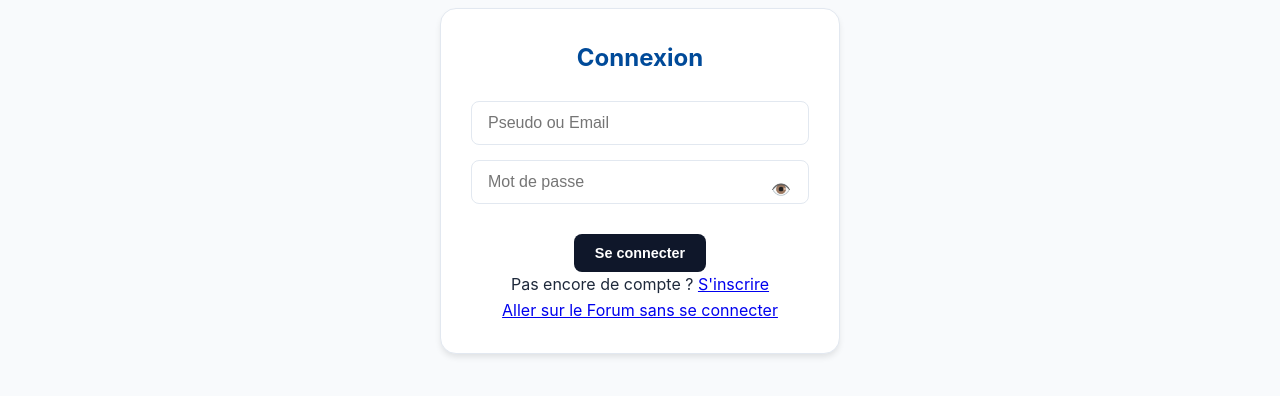
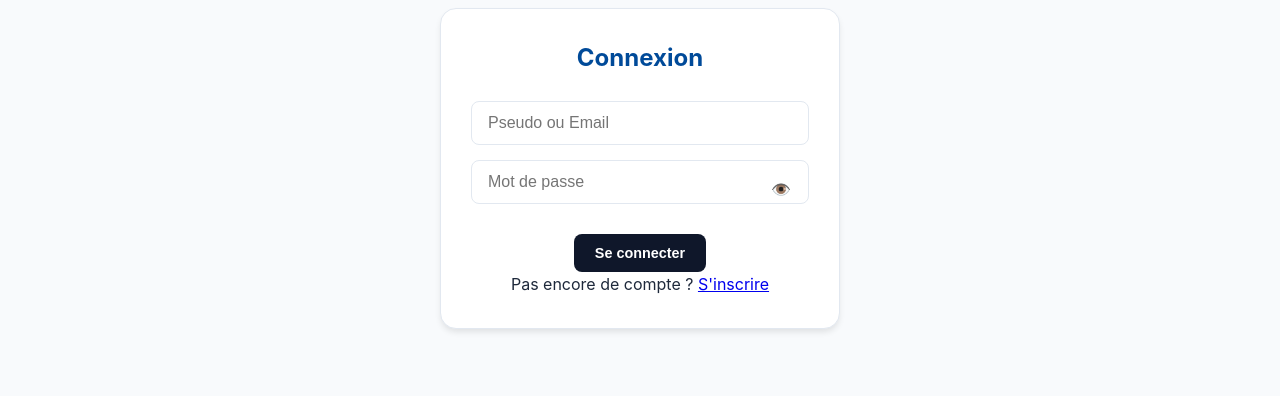
Before and after one commit to theoluthin2903/Theo_LUTHIN_Aurelien_Albert_Projet_JS_Forum, a website: page public/index.html in a window 1280 px wide. Shown: the part 226-622 px from the top of the page. Drawn offline with Linux system fonts and the light colour scheme.

Commit message:
suppression boutton inutile

```diff
--- a/public/index.html
+++ b/public/index.html
@@ -31,7 +31,6 @@
             </form>
             <div>
                 <p>Pas encore de compte ? <a href="#" id="show-register">S'inscrire</a></p>
-                <p><a href="forum.html" id="show-forum">Aller sur le Forum sans se connecter</a></p>
             </div>
         </section>
 
```
